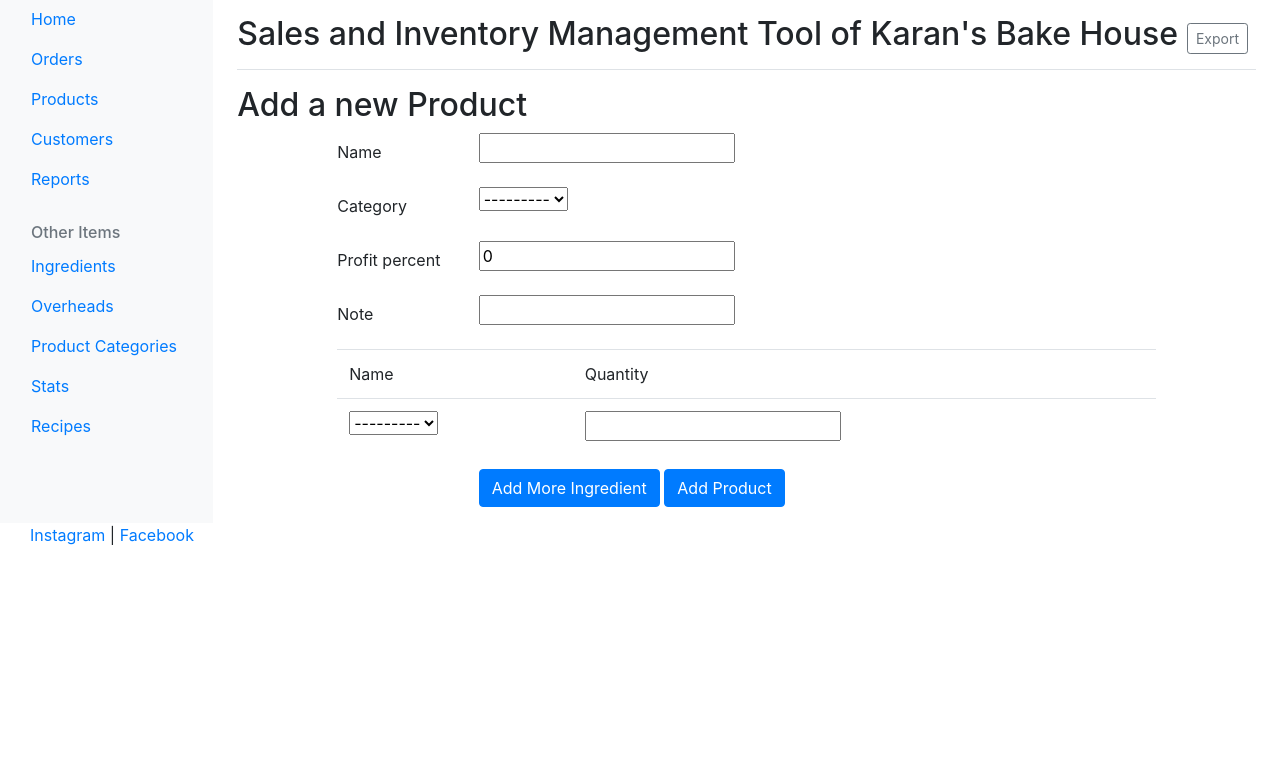
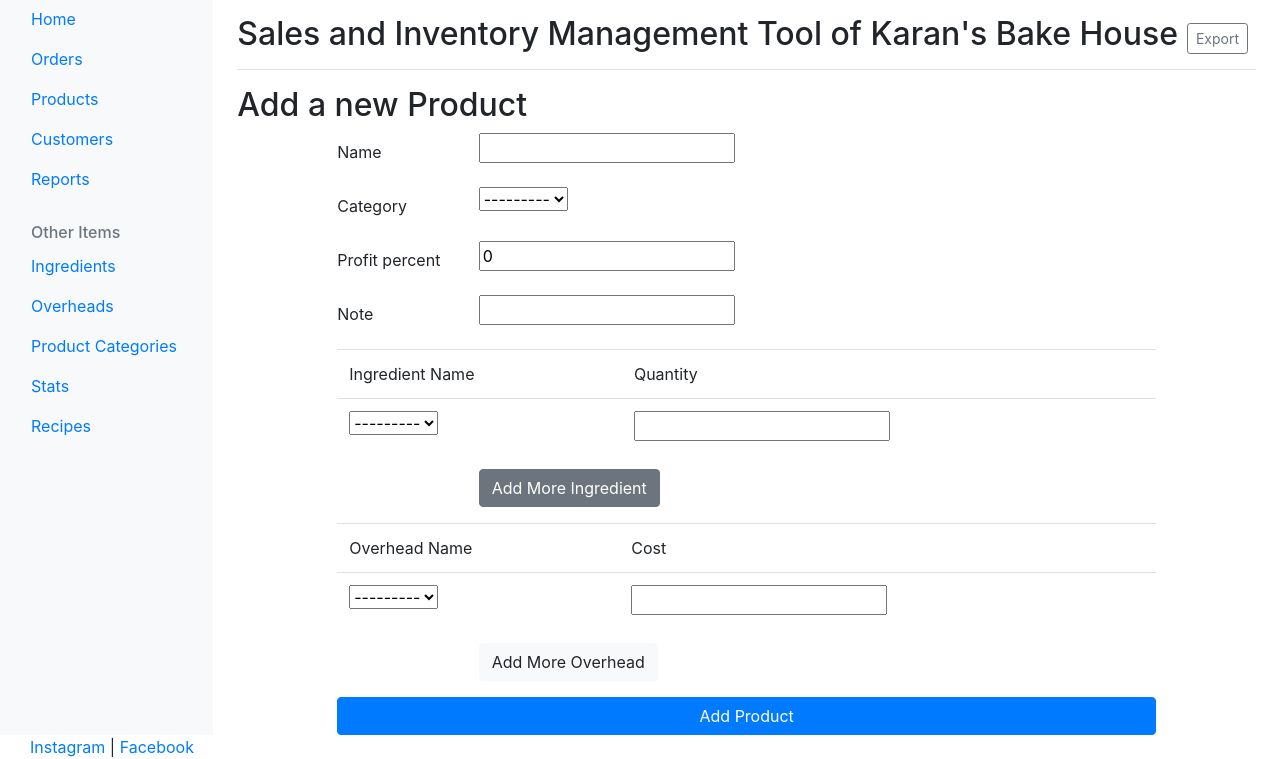
Before and after one commit to rag2180/kbh_tool, a Django app: page /add_product in a window 1280 px wide. Shown: the part 41-800 px from the top of the page. Run offline with Django 3.2, Linux system fonts and the light colour scheme; data that the repository does not hold is empty; some libraries are stand-ins or nearby versions.

Commit message:
Add overhead to product

```diff
--- a/inventory/forms.py
+++ b/inventory/forms.py
@@ -42,7 +42,7 @@
 class ProductOverheadForm(ModelForm):
     class Meta:
         model = ProductOverhead
-        fields = '__all__'
+        fields = ['overheaditem', 'cost']
 
 
 #ProductFormset = formset_factory(ProductForm, extra=1)
--- a/inventory/views.py
+++ b/inventory/views.py
@@ -1,8 +1,10 @@
 from django.shortcuts import render, redirect, get_object_or_404, HttpResponse, HttpResponseRedirect
 from .models import Product, Ingredient, OverheadItem, Customer, Category, ProductIngredient, ProductOverhead
-from .forms import IngredientForm, OverheadItemForm, CustomerForm, CategoryForm, ProductForm,ProductIngredientForm
+from .forms import IngredientForm, OverheadItemForm, CustomerForm, CategoryForm, ProductForm,ProductIngredientForm, ProductOverheadForm
 from datetime import datetime
 from django.forms import inlineformset_factory, modelformset_factory
+import json
+
 
 def home(request):
     return render(request, 'index.html', {})
@@ -40,30 +42,56 @@
 
 def add_product(request):
     if request.method == 'POST':
-        print("Post Request")
-        print(request.POST)
+        d = dict(request.POST)
+        print(d)
+        print(d['ingredient'])
+        print(d['overheaditem'])
+        # print("Request Body")
+        # print(request.body)
+        # print("Json Dumps")
+        # print(json.dumps(request.POST))
         # # print(product_form)
-        # print(product_form.is_valid())
-        # if product_form.is_valid():
-        #     print("Form is Valid")
-        #     print(product_form.cleaned_data)
-        #     product_name = product_form.cleaned_data['name']
-        #     product_category = product_form.cleaned_data['category']
-        #     profit_percent = product_form.cleaned_data['profit_percent']
-        #     note = product_form.cleaned_data['note']
-        #     product = Product.objects.create(name=product_name, category=product_category, profit_percent=profit_percent,
-        #                                   note=note)
-        #     print(product)
-        #     redirect_path = 'add_ingredient_of_product/{}'.format(product.id)
-        #     return redirect(redirect_path, product_id=product.id)
-        # else:
-        #     product_form = ProductForm()
-        #     return render(request, 'add_product.html', {'alert': True, 'product_form': product_form})
+        all_ingredients = d['ingredient']
+        all_quantities = d['quantity']
+        all_overheads = d['overheaditem']
+        all_overheads_cost = d['cost']
+        print(all_ingredients, all_quantities)
+        product_form = ProductForm(request.POST)
+        if product_form.is_valid():
+            print("This is cleaned data of product form....")
+            print(product_form.cleaned_data)
+            print("Done....")
+            product_name = product_form.cleaned_data['name']
+            product_category = product_form.cleaned_data['category']
+            profit_percent = product_form.cleaned_data['profit_percent']
+            note = product_form.cleaned_data['note']
+            print(product_name, product_category, profit_percent, note)
+            product = Product.objects.create(name=product_name, category=product_category, profit_percent=profit_percent,
+                                          note=note)
+            print(product)
+            print("============")
+            print(all_ingredients, all_quantities)
+            for ing, quantity in zip(all_ingredients, all_quantities):
+                print("Adding Product Ingredient: {} || Quantity: {}".format(ing, quantity))
+                ProductIngredient.objects.create(product=product, ingredient=Ingredient.objects.get(id=ing), quantity=float(quantity))
+                print("Added")
+
+            for overhead, cost in zip(all_overheads, all_overheads_cost):
+                print("Adding Product Overhead: {} || Cost: {}".format(overhead, cost))
+                ProductOverhead.objects.create(product=product, overheaditem=OverheadItem.objects.get(id=overhead), cost=float(cost))
+
+            redirect_path = 'products'
+            return redirect(redirect_path)
+        else:
+            product_form = ProductForm()
+            overhead_form = ProductOverheadForm()
+            return render(request, 'add_product.html', {'alert': True, 'product_form': product_form, 'overhead_form': overhead_form})
 
     else:
         product_form = ProductForm()
         ingredient_form = ProductIngredientForm()
-        return render(request, 'add_product.html', {'product_form': product_form, 'ingredient_form': ingredient_form})
+        overhead_form = ProductOverheadForm()
+        return render(request, 'add_product.html', {'product_form': product_form, 'ingredient_form': ingredient_form, 'overhead_form': overhead_form})
 
 
 def edit_product(request, product_id):
--- a/templates/add_product.html
+++ b/templates/add_product.html
@@ -23,7 +23,7 @@
 
     <table class="table">
         <thead>
-            <td>Name</td>
+            <td>Ingredient Name</td>
             <td>Quantity</td>
         </thead>
         <tbody class="table-body ingredient-box">
@@ -36,10 +36,30 @@
 
         <div class="form-group row">
             <div class="offset-sm-2 col-sm-6">
-                <button class="btn btn-primary add_ingredient">Add More Ingredient</button>
-                <button type="submit"  class="btn btn-primary">Add Product</button>
+                <button class="btn btn-secondary add_ingredient">Add More Ingredient</button>
             </div>
         </div>
+
+    <table class="table">
+        <thead>
+            <td>Overhead Name</td>
+            <td>Cost</td>
+        </thead>
+        <tbody class="table-body overhead-box">
+            <tr class="form-group table-row overhead-form">
+                <td>{{ overhead_form.overheaditem }}</td>
+                <td>{{ overhead_form.cost }}</td>
+            </tr>
+        </tbody>
+    </table>
+
+        <div class="form-group row">
+            <div class="offset-sm-2 col-sm-6">
+                <button class="btn btn-light add_overhead">Add More Overhead</button>
+            </div>
+        </div>
+
+        <button type="submit"  class="btn btn-primary btn-block">Add Product</button>
     </form>
 </div>
 
@@ -57,6 +77,18 @@
         }
     );
 
+    $(".add_overhead").click(
+        function (e) {
+            e.preventDefault();
+            e.stopPropagation();
+            var form = $(".overhead-form:first");
+            let clone = form.clone();
+            $(clone).appendTo(".overhead-box");
+            $(clone.children()[0].children).val(false)
+            $(clone.children()[1].children).val(false)
+        }
+    );
+
 </script>
 
 {% endblock %}
```
